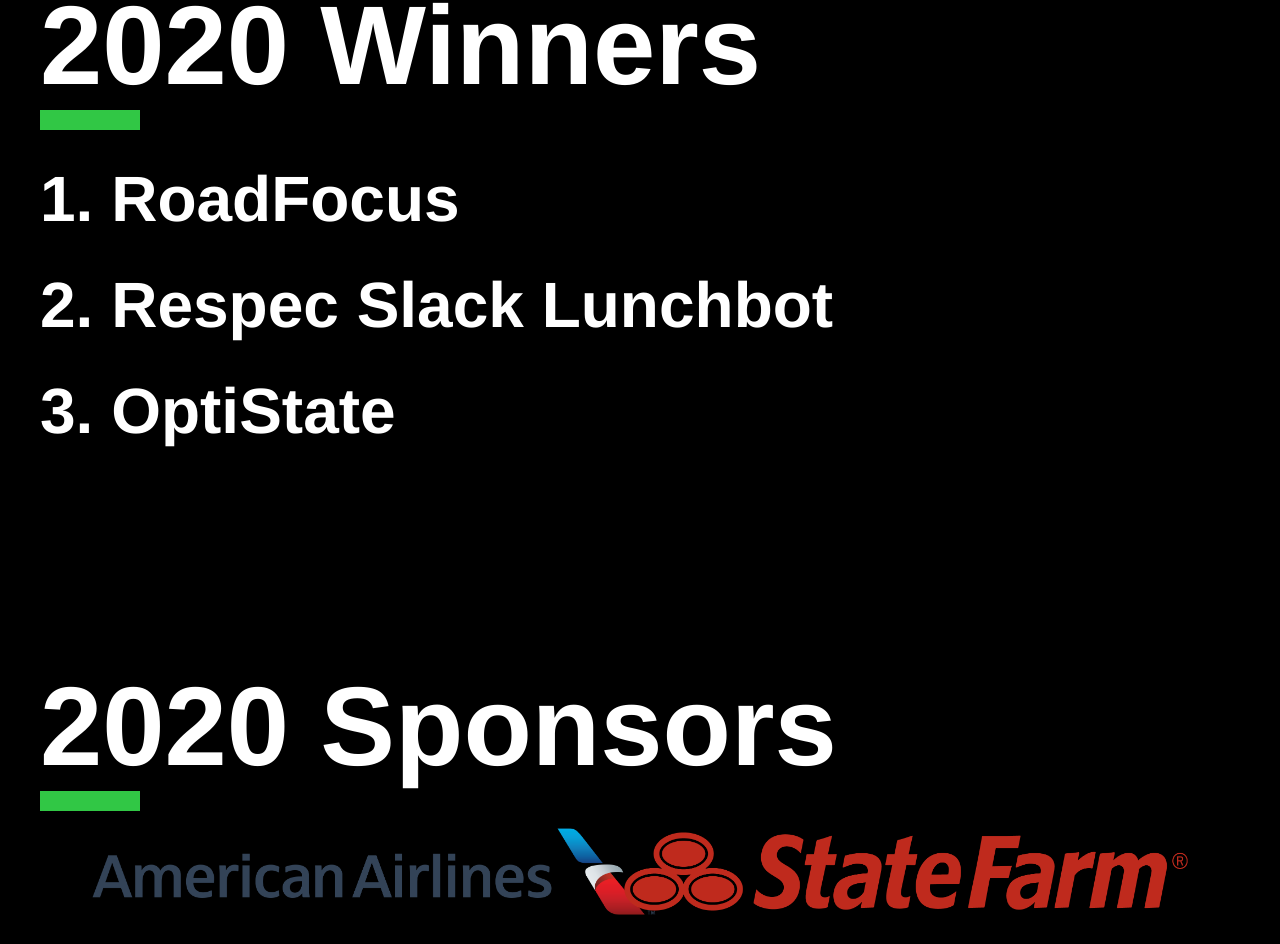
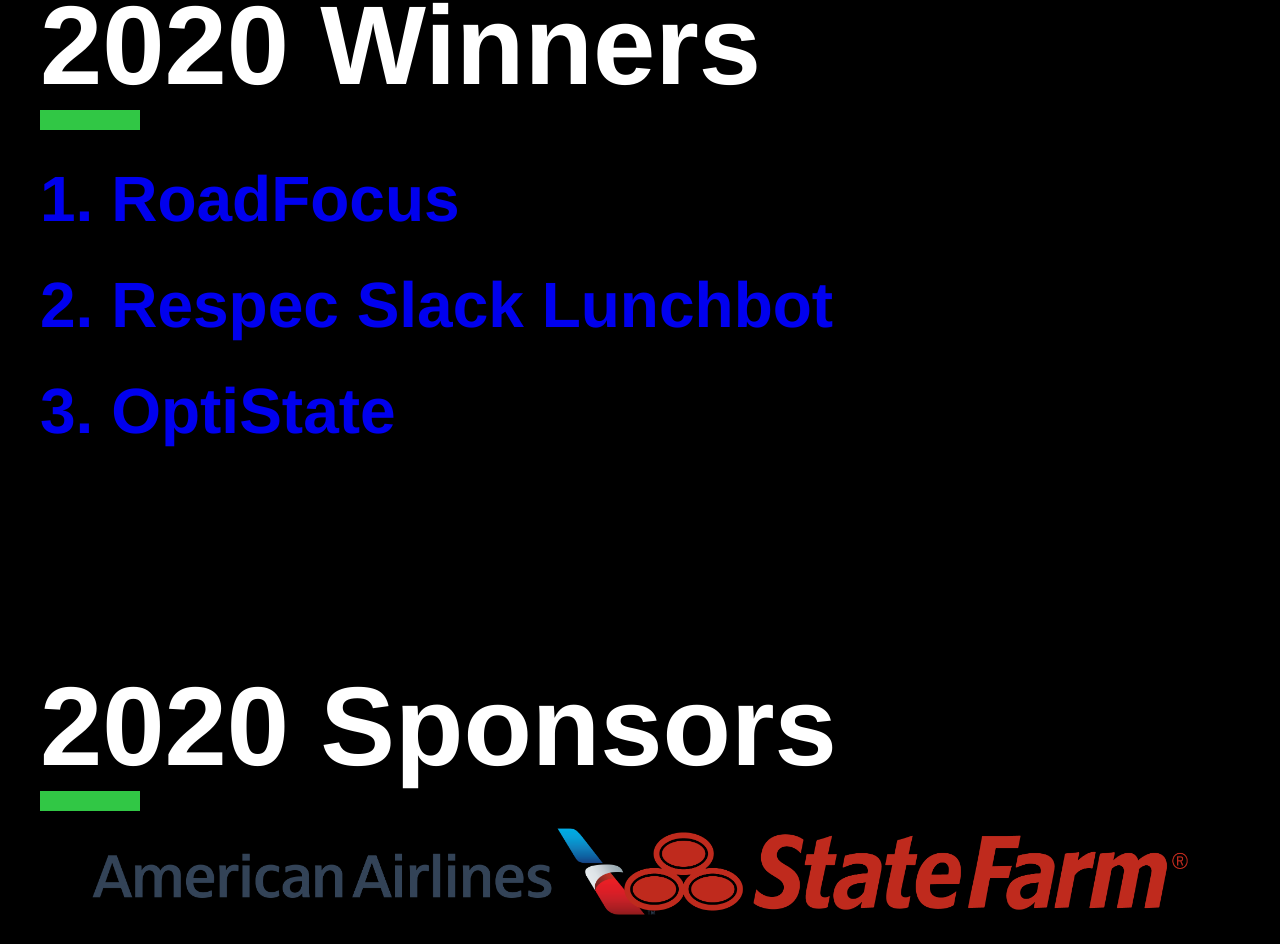
Before and after one commit to hackunt/unthackathon.com-2020, a React (Create React App) app: page / in a window 1280 px wide. Shown: the part 1853-2797 px from the top of the page. Built offline with nearby package versions, Linux system fonts and the light colour scheme.

Commit message:
fixed warnings

```diff
--- a/src/App.js
+++ b/src/App.js
@@ -1,18 +1,13 @@
 import React from 'react';
 import './App.css';
 import Landing from './components/landing';
-import FAQ from './components/faq';
-import What from './components/what';
 import Footer from './components/footer';
 import Sponsors from './components/sponsors';
-import MLHBanner from './components/mlh-banner';
-import Recruiting from './components/recruiting';
 import Schedule from './components/schedule';
 import Challenges from './components/challenges';
 import Logo from './components/logo';
 import { BrowserRouter as Router, Switch, Route } from "react-router-dom";
 import Stats from './components/stats';
-import Image from './components/image';
 import BackgroundImage from './components/background-image';
 import Winners from './components/winners';
 
--- a/src/components/background-image.js
+++ b/src/components/background-image.js
@@ -2,7 +2,7 @@
 
 const BackgroundImage = () => {
   return (
-    <img className="bg-image" src="/parking.jpg" />
+    <img className="bg-image" src="/parking.jpg" alt="parking" />
   )
 }
 export default BackgroundImage
--- a/src/components/faq.js
+++ b/src/components/faq.js
@@ -1,6 +1,5 @@
 import React from 'react';
 import faqs from '../content/faq.json';
-import FAQBox from './faq-box';
 
 const FAQ = (props) => (
    <div className="wrap">
--- a/src/components/landing.js
+++ b/src/components/landing.js
@@ -1,17 +1,11 @@
 import React, { Component } from 'react';
 import './landing.css';
-import DiscoveryPark from './discovery-park';
-import Calendar from './calendar';
-import Logo from './logo';
-import RegisterButton from './register-button';
-import What from './what';
-import Stats from './stats';
 import MailingListSignup from './mailing-list-signup'
 import AwesomeSlider from 'react-awesome-slider'
 import 'react-awesome-slider/dist/styles.css'
 
-const panels = [
-   <What />
+// const panels = [
+//    <What />
    // <DiscoveryPark />,
    // <Calendar />,
    // <Who />,
@@ -20,7 +14,7 @@
    // <p style={{ textAlign: 'center', fontSize: '1.4em' }}>Interested in <a href='/2020_Sponsorship_Doc.pdf' style={{ color: 'rgb(49, 199, 69)', textDecoration: 'underline' }}>sponsoring</a>?</p>,
    // <p style={{ textAlign: 'center', fontSize: '1.4em' }}>Want to <a href='https://forms.gle/94axurayMeEhXgZj7' style={{ color: 'rgb(49, 199, 69)', textDecoration: 'underline' }}>volunteer</a>?</p>,
    // <p style={{ textAlign: 'center', fontSize: '1.4em' }}>Join our <a href='https://join.slack.com/t/hackunt/shared_invite/enQtNTQwODcwNjM0MDA1LTFjZmZjZDY2Yjk0ZDM5NDg4ZTU5NTViODhkM2U2MjdkN2IxZjg5MTU3ZTU1YjUwYTEzZWNkMDE4NTQxYjg1YTU' style={{ color: 'rgb(49, 199, 69)', textDecoration: 'underline' }}>slack</a>!</p>
-]
+// ]
 
 class Landing extends Component {
    // constructor (props) {
@@ -54,7 +48,7 @@
             <div style={{display: 'flex', flexDirection:'row'}}>
                <div style={{width: '50%'}}>
                   <h3 style={{fontSize: '2rem'}}>March 15 - 16, 2021</h3>
-                  <h3 style={{fontSize: '1.5rem'}}>🚧 Under Construction 🚧</h3>
+                  <h3 style={{fontSize: '1.5rem'}}><span role="img" aria-label="construction">🚧</span> Under Construction <span role="img" aria-label="construction">🚧</span></h3>
                   <p style={{marginTop: '5rem'}}>
                      HackUNT is the University of North Texas' annual hackathon.
                      A hackathon is a 24-hour development competition for coders, designers, and anyone with a good idea!
--- a/src/components/what.js
+++ b/src/components/what.js
@@ -1,5 +1,4 @@
 import React from 'react';
-import ReactWebMediaPlayer from 'react-web-media-player'
 import AwesomeSlider from 'react-awesome-slider'
 import 'react-awesome-slider/dist/styles.css'
 import './what.css'
--- a/src/components/winners.js
+++ b/src/components/winners.js
@@ -1,10 +1,10 @@
-import React, { useState } from 'react';
+import React from 'react';
 import "./winners.css"
 
-const paths = [
-  "/images/brayden.png",
-  "/images/gabe.png"
-]
+// const paths = [
+//   "/images/brayden.png",
+//   "/images/gabe.png"
+// ]
 
 const Winners = (props) => (
   <div className="wrap">
@@ -12,9 +12,9 @@
       <h1>2020 Winners</h1>
       <div style={{ width: 100, height: 20, marginBottom: '2rem' }} className="bg-green"></div>
       <div className="winners">
-        <a className="winner" target="_blank" href="https://devpost.com/software/road-focus">1. RoadFocus</a>
-        <a className="winner" target="_blank" href="https://devpost.com/software/respec-slack-lunch-bot">2. Respec Slack Lunchbot</a>
-        <a className="winner" target="_blank" href="https://devpost.com/software/optistate">3. OptiState</a>
+        <a className="winner" target="_blank" rel="noopener noreferrer" href="https://devpost.com/software/road-focus">1. RoadFocus</a>
+        <a className="winner" target="_blank" rel="noopener noreferrer" href="https://devpost.com/software/respec-slack-lunch-bot">2. Respec Slack Lunchbot</a>
+        <a className="winner" target="_blank" rel="noopener noreferrer" href="https://devpost.com/software/optistate">3. OptiState</a>
       </div>
       {/* <Carousel /> */}
     </section>
@@ -23,19 +23,19 @@
 
 export default Winners;
 
-const Carousel = () => {
-  const [index, setIndex] = useState(0)
+// const Carousel = () => {
+//   const [index, setIndex] = useState(0)
 
-  return (
-    <div className="carousel">
-      <div className="carousel-img">
-        <img src={paths[index]} />
-      </div>
-      <div className="carousel-step">
-        {paths.map((_path, i) => (
-          <button className="bg-green"></button>
-        ))}
-      </div>
-    </div>
-  )
-}
+//   return (
+//     <div className="carousel">
+//       <div className="carousel-img">
+//         <img src={paths[index]} />
+//       </div>
+//       <div className="carousel-step">
+//         {paths.map((_path, i) => (
+//           <button className="bg-green"></button>
+//         ))}
+//       </div>
+//     </div>
+//   )
+// }
```
